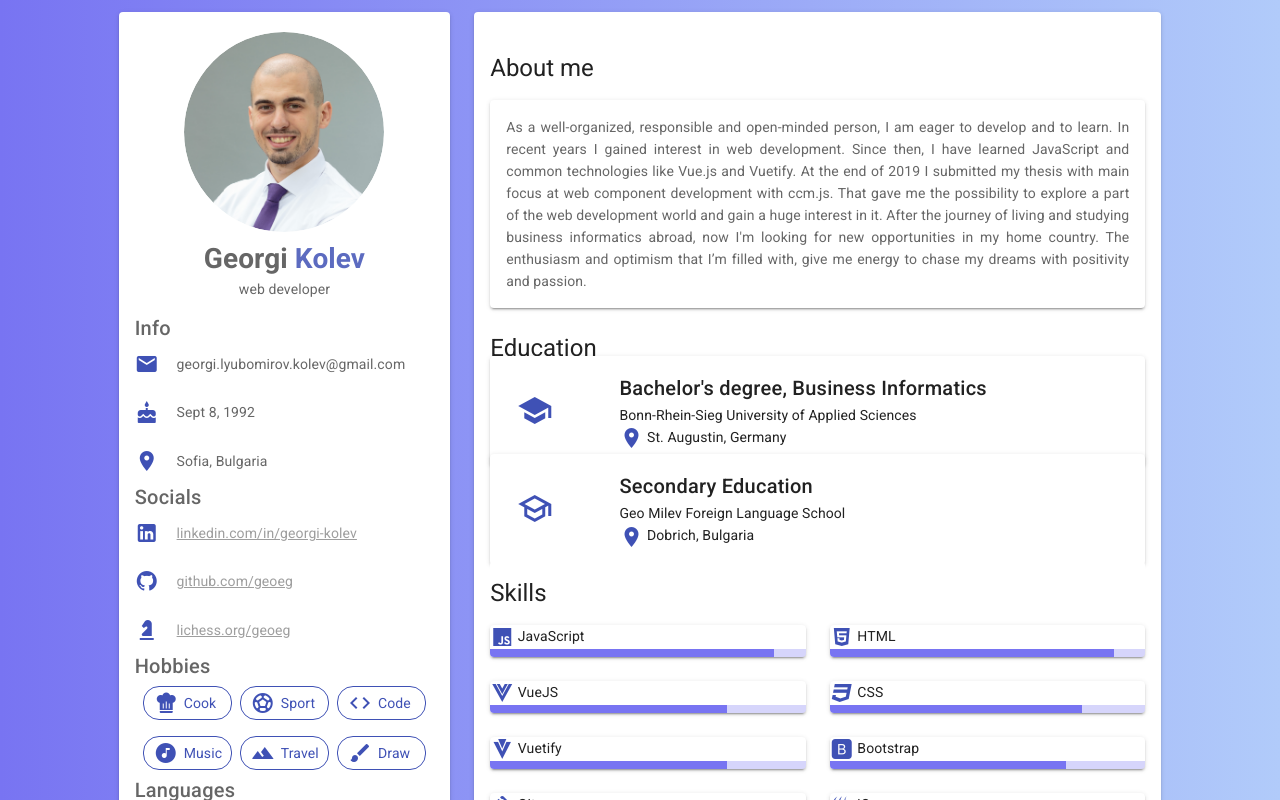
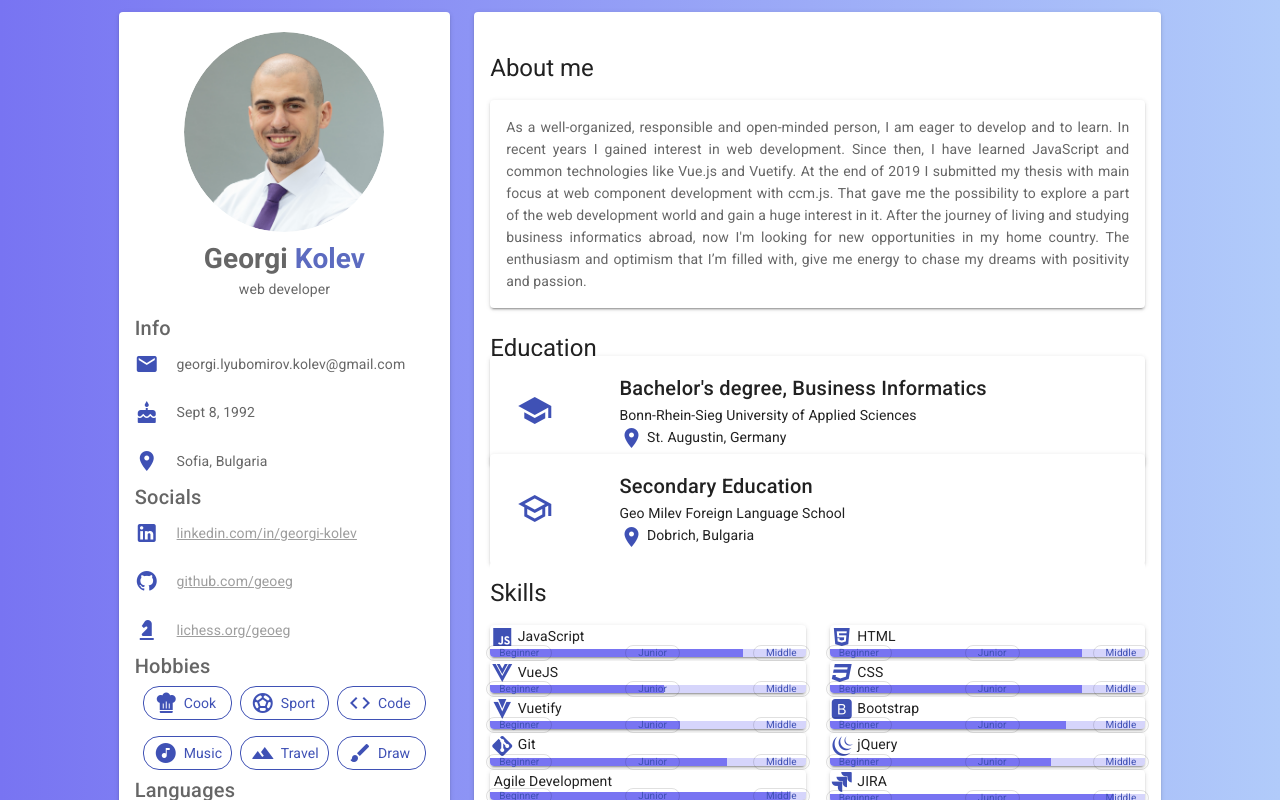
Before and after one commit to geoeg/vuesume, a Vue app: page / in a window 1280 px wide. Shown: the top 800 px of the page. Built offline with nearby package versions, Linux system fonts and the light colour scheme.

Commit message:
update content container - skill section

```diff
--- a/src/views/content/ContentContainer.vue
+++ b/src/views/content/ContentContainer.vue
@@ -1,20 +1,19 @@
 <template>
   <v-card height="100%" class="pa-4">
-
     <content-section title="About me">
       <v-card hover>
         <v-card-text class="text-justify">
-              As a well-organized, responsible and open-minded person, I am eager
-              to develop and to learn. In recent years I gained interest in web
+          As a well-organized, responsible and open-minded person, I am eager to
+          develop and to learn. In recent years I gained interest in web
           development. Since then, I have learned JavaScript and common
           technologies like Vue.js and Vuetify. At the end of 2019 I submitted
           my thesis with main focus at web component development with ccm.js.
-              That gave me the possibility to explore a part of the web
-              development world and gain a huge interest in it. After the journey
-              of living and studying business informatics abroad, now I'm looking
-              for new opportunities in my home country. The enthusiasm and
-              optimism that I’m filled with, give me energy to chase my dreams
-              with positivity and passion.
+          That gave me the possibility to explore a part of the web development
+          world and gain a huge interest in it. After the journey of living and
+          studying business informatics abroad, now I'm looking for new
+          opportunities in my home country. The enthusiasm and optimism that I’m
+          filled with, give me energy to chase my dreams with positivity and
+          passion.
         </v-card-text>
       </v-card>
     </content-section>
@@ -53,16 +52,18 @@
     <content-section title="Skills">
       <v-row>
         <template v-for="(skill, index) in skills">
-              <v-col cols="12" md="6" :key="index">
-
+          <v-col cols="12" md="6" :key="index" class="pb-0">
             <v-hover>
               <template v-slot="{ hover }">
+                <v-tooltip bottom>
+                  <template v-slot:activator="{ on }">
                     <v-card :elevation="hover ? 6 : 2">
                       <v-icon color="indigo">
                         {{ skill.icon }}
                       </v-icon>
                       {{ skill.title }}
                       <v-progress-linear
+                        v-on="on"
                         background-opacity="0.3"
                         height="8"
                         color="#7874f2"
@@ -71,13 +72,25 @@
                       ></v-progress-linear>
                     </v-card>
                   </template>
+                  <span>Some more information</span>
+                </v-tooltip>
+              </template>
             </v-hover>
-
+            <v-row justify="space-between">
+              <v-chip class="ml-2 mr-2" outlined x-small text-color="indigo">
+                Beginner
+              </v-chip>
+              <v-chip class="ml-2 mr-2" outlined x-small text-color="indigo">
+                Junior
+              </v-chip>
+              <v-chip class="ml-2 mr-2" outlined x-small text-color="indigo">
+                Middle
+              </v-chip>
+            </v-row>
           </v-col>
         </template>
       </v-row>
     </content-section>
-
   </v-card>
 </template>
 
@@ -109,17 +122,17 @@ export default {
       {
         title: "JavaScript",
         icon: "mdi-language-javascript",
-        value: 90
+        value: 80
       },
       {
         title: "HTML",
         icon: "mdi-language-html5",
-        value: 90
+        value: 80
       },
       {
         title: "VueJS",
         icon: "mdi-vuejs",
-        value: 75
+        value: 55
       },
       {
         title: "CSS",
@@ -129,7 +142,7 @@ export default {
       {
         title: "Vuetify",
         icon: "mdi-vuetify",
-        value: 75
+        value: 60
       },
       {
         title: "Bootstrap",
@@ -144,7 +157,7 @@ export default {
       {
         title: "jQuery",
         icon: "mdi-jquery",
-        value: 75
+        value: 70
       },
       {
         title: "Agile Development",
@@ -164,17 +177,17 @@ export default {
       {
         title: "Adobe XD",
         icon: "mdi-adobe",
-        value: 60
+        value: 40
       },
       {
         title: "Selenium",
         icon: "mdi-view-quilt",
-        value: 50
+        value: 40
       },
       {
         title: "Cucumber",
         icon: "mdi-view-quilt",
-        value: 40
+        value: 30
       }
     ]
   })
```
Lines whose indentation alone changed are shown as unchanged.
